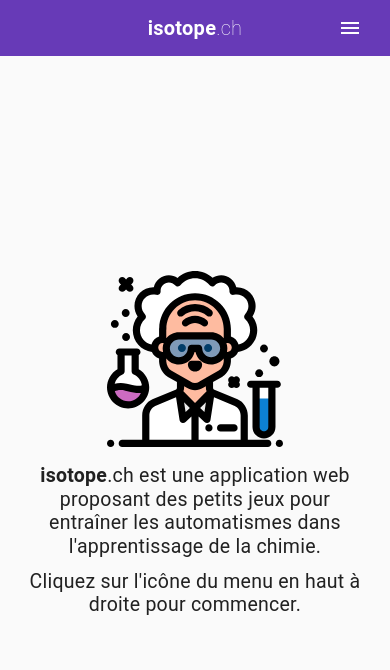
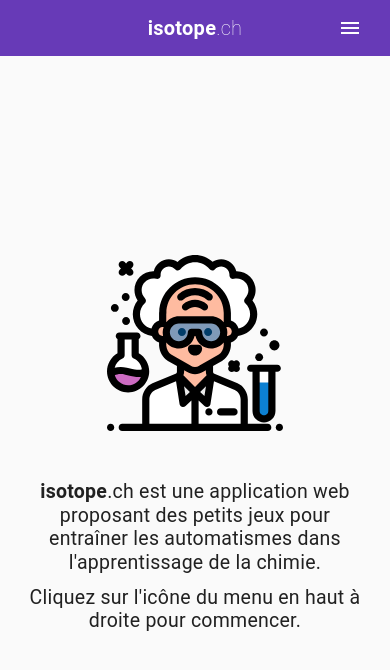
Before and after one commit to mrizzello/isotope, an Angular app: page / in a window 390 px wide. Shown: the top 670 px of the page. Built offline with nearby package versions, Linux system fonts and the light colour scheme.

Commit message:
optimized of the home page 2/2

```diff
--- a/src/app/pages/home/home.component.scss
+++ b/src/app/pages/home/home.component.scss
@@ -8,16 +8,12 @@
 .introduction {
     padding: 1.2rem;
     text-align: center;
+    font-size: 5vw;
+    line-height: 1.2;
 
     .logo {
         width: 50%;
-    }
-}
-
-@media screen and (max-width: 420px) {
-    .introduction {
-        font-size: 5vw;
-        line-height: 1.2;
+        margin-bottom: 2rem;
     }
 }
 
```
